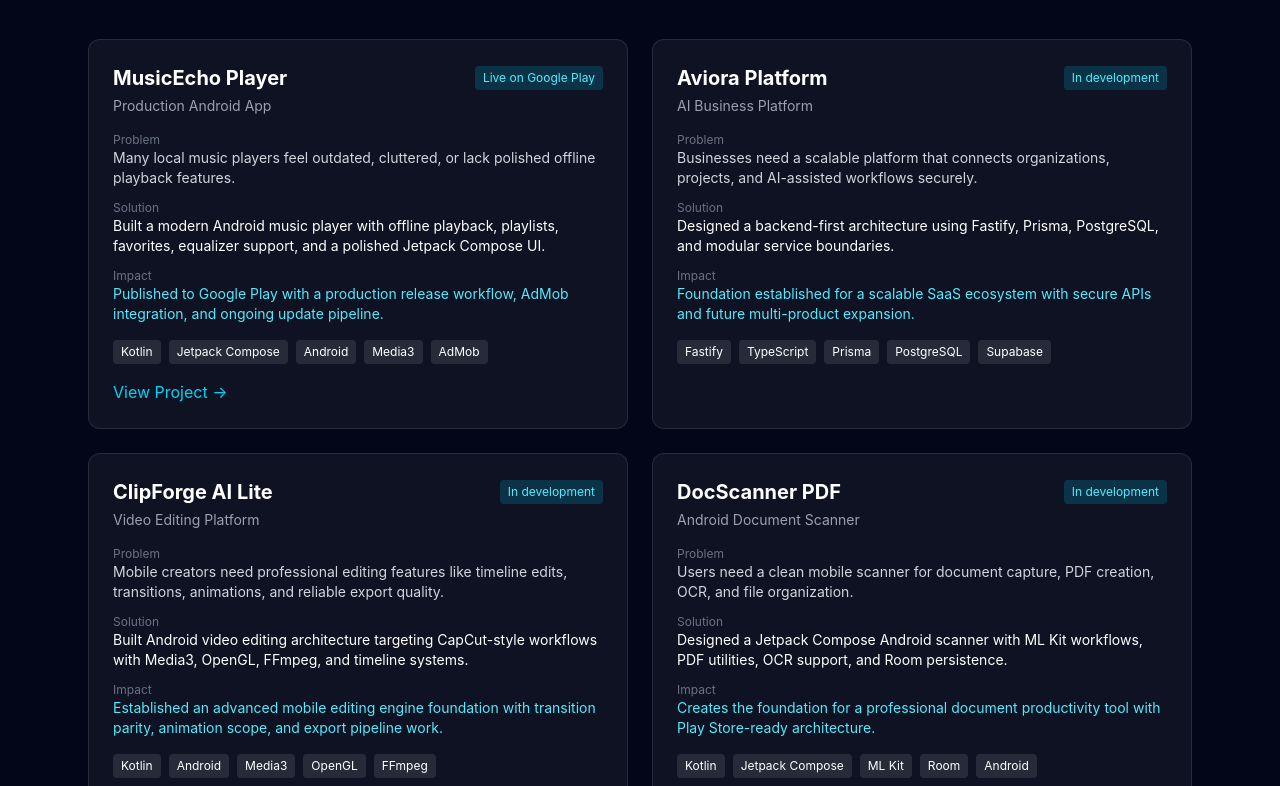
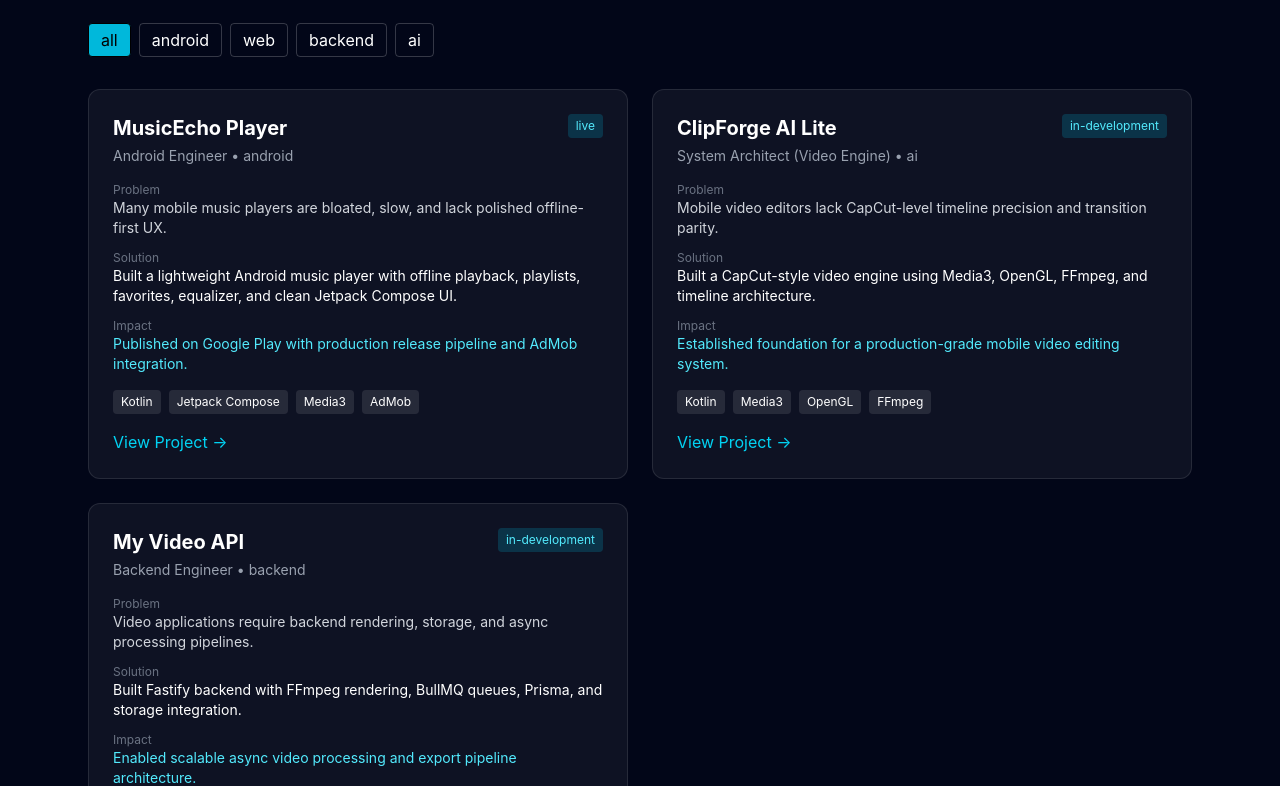
Before and after one commit to cajazi/cajazi.github.io, a React (Vite) app: page / in a window 1280 px wide. Shown: the part 2374-3160 px from the top of the page. Built offline with nearby package versions, Linux system fonts and the light colour scheme.

Commit message:
Implement v5 premium portfolio architecture

```diff
--- a/package.json
+++ b/package.json
@@ -11,7 +11,7 @@
     "react": "^19.0.0",
     "react-dom": "^19.0.0",
     "react-icons": "^5.0.0",
-    "react-router-dom": "^7.0.0"
+    "react-router-dom": "^7.18.1"
   },
   "devDependencies": {
     "@tailwindcss/vite": "^4.3.2",
--- a/src/components/sections/ProjectsSection.tsx
+++ b/src/components/sections/ProjectsSection.tsx
@@ -1,23 +1,44 @@
-import { projects } from "../../data/projects";
+import { useState } from "react";
+import { Link } from "react-router-dom";
+import { projectDataSource } from "../../data/projects";
 
 export function ProjectsSection() {
+  const [filter, setFilter] = useState<"all" | "android" | "web" | "backend" | "ai">("all");
+
+  const filteredProjects = projectDataSource.getAll().filter(
+    (p) => filter === "all" || p.category === filter
+  );
+
   return (
     <section id="projects" className="px-6 py-20 max-w-6xl mx-auto">
-      <h2 className="text-3xl font-bold text-white mb-10">
-        Projects
-      </h2>
+      <h2 className="text-3xl font-bold mb-6">Projects</h2>
 
+      {/* FILTER BAR */}
+      <div className="flex gap-2 mb-8 flex-wrap">
+        {["all", "android", "web", "backend", "ai"].map((cat) => (
+          <button
+            key={cat}
+            onClick={() => setFilter(cat as any)}
+            className={`px-3 py-1 rounded text-sm border transition ${
+              filter === cat
+                ? "bg-cyan-500 text-black"
+                : "border-white/20 text-white"
+            }`}
+          >
+            {cat}
+          </button>
+        ))}
+      </div>
+
+      {/* GRID */}
       <div className="grid md:grid-cols-2 gap-6">
-        {projects.map((project) => (
+        {filteredProjects.map((project) => (
           <div
-            key={project.name}
+            key={project.id}
             className="p-6 rounded-xl border border-white/10 bg-white/5"
           >
-            {/* Header */}
-            <div className="flex justify-between items-center">
-              <h3 className="text-xl font-bold text-white">
-                {project.name}
-              </h3>
+            <div className="flex justify-between items-start">
+              <h3 className="text-xl font-bold">{project.title}</h3>
 
               <span className="text-xs px-2 py-1 rounded bg-cyan-500/20 text-cyan-300">
                 {project.status}
@@ -25,50 +46,41 @@
             </div>
 
             <p className="text-sm text-gray-400 mt-1">
-              {project.category}
+              {project.role} • {project.category}
             </p>
 
-            {/* Problem */}
-            <div className="mt-4">
-              <p className="text-xs text-gray-500">Problem</p>
-              <p className="text-sm text-gray-300">{project.problem}</p>
+            <div className="mt-4 text-sm text-gray-300">
+              <p className="text-gray-500 text-xs">Problem</p>
+              <p>{project.problem}</p>
             </div>
 
-            {/* Solution */}
-            <div className="mt-3">
-              <p className="text-xs text-gray-500">Solution</p>
-              <p className="text-sm text-white">{project.solution}</p>
+            <div className="mt-3 text-sm">
+              <p className="text-gray-500 text-xs">Solution</p>
+              <p className="text-white">{project.solution}</p>
             </div>
 
-            {/* Impact */}
-            <div className="mt-3">
-              <p className="text-xs text-gray-500">Impact</p>
-              <p className="text-sm text-cyan-300">{project.impact}</p>
+            <div className="mt-3 text-sm">
+              <p className="text-gray-500 text-xs">Impact</p>
+              <p className="text-cyan-300">{project.impact}</p>
             </div>
 
-            {/* Tech stack */}
-            <div className="mt-4 flex flex-wrap gap-2">
-              {project.technologies.map((tech) => (
+            <div className="flex flex-wrap gap-2 mt-4">
+              {project.tech.map((t) => (
                 <span
-                  key={tech}
+                  key={t}
                   className="text-xs px-2 py-1 rounded bg-white/10"
                 >
-                  {tech}
+                  {t}
                 </span>
               ))}
             </div>
 
-            {/* Optional link */}
-            {project.url && (
-              <a
-                href={project.url}
-                target="_blank"
-                rel="noreferrer"
-                className="inline-block mt-4 text-sm text-cyan-400 hover:underline"
-              >
-                View Project →
-              </a>
-            )}
+            <Link
+              to={`/projects/${project.slug}`}
+              className="inline-block mt-4 text-sm text-cyan-400 hover:underline"
+            >
+              View Project →
+            </Link>
           </div>
         ))}
       </div>
--- a/src/data/projects.ts
+++ b/src/data/projects.ts
@@ -1,59 +1,125 @@
 export type Project = {
-  name: string;
-  category: string;
-  status: string;
+  id: string;
+  title: string;
+  slug: string;
+
+  category: "android" | "web" | "backend" | "ai";
+
+  status: "live" | "in-development";
+
+  role: string;
+
   problem: string;
   solution: string;
   impact: string;
-  technologies: string[];
-  url?: string;
+
+  tech: string[];
+
+  featured: boolean;
+
+  links?: {
+    live?: string;
+    github?: string;
+    store?: string;
+  };
+
+  expandableSections?: {
+    title: string;
+    content: string;
+  }[];
+
+  media?: {
+    label: string;
+  }[];
 };
+
+export interface IDataSource<T extends { slug: string; featured: boolean }> {
+  getAll(): T[];
+  getBySlug(slug: string): T | undefined;
+  getFeatured(): T[];
+}
 
 export const projects: Project[] = [
   {
-    name: "MusicEcho Player",
-    category: "Production Android App",
-    status: "Live on Google Play",
-    problem: "Many local music players feel outdated, cluttered, or lack polished offline playback features.",
-    solution: "Built a modern Android music player with offline playback, playlists, favorites, equalizer support, and a polished Jetpack Compose UI.",
-    impact: "Published to Google Play with a production release workflow, AdMob integration, and ongoing update pipeline.",
-    technologies: ["Kotlin", "Jetpack Compose", "Android", "Media3", "AdMob"],
-    url: "https://play.google.com/store/apps/details?id=com.dev.musicechoplayer"
+    id: "musicecho",
+    title: "MusicEcho Player",
+    slug: "musicecho-player",
+    category: "android",
+    status: "live",
+    role: "Android Engineer",
+
+    problem:
+      "Many mobile music players are bloated, slow, and lack polished offline-first UX.",
+
+    solution:
+      "Built a lightweight Android music player with offline playback, playlists, favorites, equalizer, and clean Jetpack Compose UI.",
+
+    impact:
+      "Published on Google Play with production release pipeline and AdMob integration.",
+
+    tech: ["Kotlin", "Jetpack Compose", "Media3", "AdMob"],
+
+    featured: true,
+
+    links: {
+      store:
+        "https://play.google.com/store/apps/details?id=com.dev.musicechoplayer"
+    }
   },
+
   {
-    name: "Aviora Platform",
-    category: "AI Business Platform",
-    status: "In development",
-    problem: "Businesses need a scalable platform that connects organizations, projects, and AI-assisted workflows securely.",
-    solution: "Designed a backend-first architecture using Fastify, Prisma, PostgreSQL, and modular service boundaries.",
-    impact: "Foundation established for a scalable SaaS ecosystem with secure APIs and future multi-product expansion.",
-    technologies: ["Fastify", "TypeScript", "Prisma", "PostgreSQL", "Supabase"]
+    id: "clipforge",
+    title: "ClipForge AI Lite",
+    slug: "clipforge-ai-lite",
+    category: "ai",
+    status: "in-development",
+    role: "System Architect (Video Engine)",
+
+    problem:
+      "Mobile video editors lack CapCut-level timeline precision and transition parity.",
+
+    solution:
+      "Built a CapCut-style video engine using Media3, OpenGL, FFmpeg, and timeline architecture.",
+
+    impact:
+      "Established foundation for a production-grade mobile video editing system.",
+
+    tech: ["Kotlin", "Media3", "OpenGL", "FFmpeg"],
+
+    featured: true
   },
+
   {
-    name: "ClipForge AI Lite",
-    category: "Video Editing Platform",
-    status: "In development",
-    problem: "Mobile creators need professional editing features like timeline edits, transitions, animations, and reliable export quality.",
-    solution: "Built Android video editing architecture targeting CapCut-style workflows with Media3, OpenGL, FFmpeg, and timeline systems.",
-    impact: "Established an advanced mobile editing engine foundation with transition parity, animation scope, and export pipeline work.",
-    technologies: ["Kotlin", "Android", "Media3", "OpenGL", "FFmpeg"]
-  },
-  {
-    name: "DocScanner PDF",
-    category: "Android Document Scanner",
-    status: "In development",
-    problem: "Users need a clean mobile scanner for document capture, PDF creation, OCR, and file organization.",
-    solution: "Designed a Jetpack Compose Android scanner with ML Kit workflows, PDF utilities, OCR support, and Room persistence.",
-    impact: "Creates the foundation for a professional document productivity tool with Play Store-ready architecture.",
-    technologies: ["Kotlin", "Jetpack Compose", "ML Kit", "Room", "Android"]
-  },
-  {
-    name: "My Video API",
-    category: "Video Processing Backend",
-    status: "In development",
-    problem: "Video applications need backend rendering, storage, edit specifications, and asynchronous processing.",
-    solution: "Built a Fastify backend with edit spec contracts, BullMQ workers, Prisma persistence, storage integration, and FFmpeg rendering.",
-    impact: "Provides the backend foundation for scalable video processing workflows and future creative applications.",
-    technologies: ["Fastify", "TypeScript", "BullMQ", "Prisma", "FFmpeg"]
+    id: "my-video-api",
+    title: "My Video API",
+    slug: "my-video-api",
+    category: "backend",
+    status: "in-development",
+    role: "Backend Engineer",
+
+    problem:
+      "Video applications require backend rendering, storage, and async processing pipelines.",
+
+    solution:
+      "Built Fastify backend with FFmpeg rendering, BullMQ queues, Prisma, and storage integration.",
+
+    impact:
+      "Enabled scalable async video processing and export pipeline architecture.",
+
+    tech: ["Fastify", "TypeScript", "FFmpeg", "BullMQ", "Prisma", "PostgreSQL"],
+
+    featured: false
   }
 ];
+
+export const projectDataSource: IDataSource<Project> = {
+  getAll() {
+    return projects;
+  },
+  getBySlug(slug) {
+    return projects.find((project) => project.slug === slug);
+  },
+  getFeatured() {
+    return projects.filter((project) => project.featured);
+  }
+};
--- a/src/pages/HomePage.tsx
+++ b/src/pages/HomePage.tsx
@@ -1,17 +1,54 @@
+import { lazy, Suspense, useEffect } from "react";
 import { HeroSection } from "../components/sections/HeroSection";
-import { AboutSection } from "../components/sections/AboutSection";
-import { SkillsSection } from "../components/sections/SkillsSection";
-import { ProjectsSection } from "../components/sections/ProjectsSection";
-import { ContactSection } from "../components/sections/ContactSection";
+
+const AboutSection = lazy(() =>
+  import("../components/sections/AboutSection").then((m) => ({
+    default: m.AboutSection,
+  }))
+);
+
+const SkillsSection = lazy(() =>
+  import("../components/sections/SkillsSection").then((m) => ({
+    default: m.SkillsSection,
+  }))
+);
+
+const ProjectsSection = lazy(() =>
+  import("../components/sections/ProjectsSection").then((m) => ({
+    default: m.ProjectsSection,
+  }))
+);
+
+const ContactSection = lazy(() =>
+  import("../components/sections/ContactSection").then((m) => ({
+    default: m.ContactSection,
+  }))
+);
 
 export function HomePage() {
+  useEffect(() => {
+    let canonical = document.querySelector<HTMLLinkElement>(
+      'link[rel="canonical"]'
+    );
+
+    if (!canonical) {
+      canonical = document.createElement("link");
+      canonical.rel = "canonical";
+      document.head.appendChild(canonical);
+    }
+
+    canonical.href = new URL("/", window.location.origin).href;
+  }, []);
+
   return (
     <>
       <HeroSection />
-      <AboutSection />
-      <SkillsSection />
-      <ProjectsSection />
-      <ContactSection />
+      <Suspense fallback={null}>
+        <AboutSection />
+        <SkillsSection />
+        <ProjectsSection />
+        <ContactSection />
+      </Suspense>
     </>
   );
 }
--- a/src/pages/NotFoundPage.tsx
+++ b/src/pages/NotFoundPage.tsx
@@ -1,6 +1,7 @@
 export function NotFoundPage() {
   return (
-    <section className="mx-auto max-w-6xl px-6 py-24">
+    <section className="mx-auto flex min-h-[60vh] max-w-6xl items-center justify-center px-6 py-24 text-center">
+      <div>
         <h1 className="text-4xl font-bold text-white">Page not found</h1>
         <p className="mt-4 text-slate-300">
           The page you're looking for doesn't exist.
@@ -11,6 +12,7 @@
         >
           Go home
         </a>
+      </div>
     </section>
-  )
+  );
 }
--- /dev/null
+++ b/src/pages/ProjectDetailPage.tsx
@@ -0,0 +1,142 @@
+import { useEffect, useState } from "react";
+import { useParams } from "react-router-dom";
+import { projectDataSource } from "../data/projects";
+
+export function ProjectDetailPage() {
+  const { slug } = useParams();
+  const project = slug ? projectDataSource.getBySlug(slug) : undefined;
+  const [expanded, setExpanded] = useState<string | null>(null);
+
+  useEffect(() => {
+    if (!project) {
+      return;
+    }
+
+    document.title = `${project.title} | Case Study`;
+
+    let description = document.querySelector<HTMLMetaElement>(
+      'meta[name="description"]'
+    );
+
+    if (!description) {
+      description = document.createElement("meta");
+      description.name = "description";
+      document.head.appendChild(description);
+    }
+
+    description.content = project.problem;
+
+    let canonical = document.querySelector<HTMLLinkElement>(
+      'link[rel="canonical"]'
+    );
+
+    if (!canonical) {
+      canonical = document.createElement("link");
+      canonical.rel = "canonical";
+      document.head.appendChild(canonical);
+    }
+
+    canonical.href = new URL(`/projects/${project.slug}`, window.location.origin)
+      .href;
+  }, [project]);
+
+  if (!project) {
+    return (
+      <section className="mx-auto flex min-h-[60vh] max-w-6xl items-center justify-center px-6 py-24 text-center">
+        <div>
+          <h1 className="text-4xl font-bold text-white">Project not found</h1>
+          <p className="mt-4 text-slate-300">
+            The project you're looking for doesn't exist.
+          </p>
+        </div>
+      </section>
+    );
+  }
+
+  return (
+    <section className="mx-auto max-w-6xl px-6 py-20">
+      <div className="max-w-3xl">
+        <p className="text-sm text-cyan-300">
+          {project.role} &bull; {project.category}
+        </p>
+        <h1 className="mt-3 text-4xl font-bold text-white">{project.title}</h1>
+        <span className="mt-4 inline-block rounded bg-cyan-500/20 px-2 py-1 text-xs text-cyan-300">
+          {project.status}
+        </span>
+      </div>
+
+      <div className="mt-10 grid gap-6 md:grid-cols-3">
+        <div className="rounded-xl border border-white/10 bg-white/5 p-6">
+          <p className="text-xs text-gray-500">Problem</p>
+          <p className="mt-3 text-sm text-gray-300">{project.problem}</p>
+        </div>
+
+        <div className="rounded-xl border border-white/10 bg-white/5 p-6">
+          <p className="text-xs text-gray-500">Solution</p>
+          <p className="mt-3 text-sm text-white">{project.solution}</p>
+        </div>
+
+        <div className="rounded-xl border border-white/10 bg-white/5 p-6">
+          <p className="text-xs text-gray-500">Impact</p>
+          <p className="mt-3 text-sm text-cyan-300">{project.impact}</p>
+        </div>
+      </div>
+
+      <div className="mt-8 rounded-xl border border-white/10 bg-white/5 p-6">
+        <p className="text-xs text-gray-500">Media</p>
+        <div className="mt-4 grid gap-3 sm:grid-cols-2">
+          {(project.media ?? [{ label: "Media placeholder" }]).map((item) => (
+            <div
+              key={item.label}
+              className="flex min-h-32 items-center justify-center rounded-lg border border-dashed border-white/20 text-sm text-slate-400"
+            >
+              {item.label}
+            </div>
+          ))}
+        </div>
+      </div>
+
+      {!!project.expandableSections?.length && (
+        <div className="mt-8 space-y-3">
+          {project.expandableSections.map((section) => (
+            <div
+              key={section.title}
+              className="rounded-xl border border-white/10 bg-white/5 p-6"
+            >
+              <button
+                className="w-full text-left text-sm font-semibold text-white"
+                onClick={() =>
+                  setExpanded(expanded === section.title ? null : section.title)
+                }
+              >
+                {section.title}
+              </button>
+              {expanded === section.title && (
+                <p className="mt-3 text-sm text-slate-300">{section.content}</p>
+              )}
+            </div>
+          ))}
+        </div>
+      )}
+
+      <div className="mt-8 flex flex-wrap gap-2">
+        {project.tech.map((item) => (
+          <span key={item} className="rounded bg-white/10 px-2 py-1 text-xs">
+            {item}
+          </span>
+        ))}
+      </div>
+
+      {project.links?.store && (
+        <a
+          href={project.links.store}
+          target="_blank"
+          rel="noreferrer"
+          className="mt-8 inline-block text-sm text-cyan-400 hover:underline"
+        >
+          View Project &rarr;
+        </a>
+      )}
+    </section>
+  );
+}
--- a/src/router/AppRouter.tsx
+++ b/src/router/AppRouter.tsx
@@ -1,10 +1,17 @@
 import { lazy, Suspense } from "react";
 import { createBrowserRouter } from "react-router-dom";
 import { RootLayout } from "../layouts/RootLayout";
+import { HomePage } from "../pages/HomePage";
 
-const HomePage = lazy(() =>
-  import("../pages/HomePage").then((module) => ({
-    default: module.HomePage,
+const ProjectDetailPage = lazy(() =>
+  import("../pages/ProjectDetailPage").then((m) => ({
+    default: m.ProjectDetailPage,
+  }))
+);
+
+const NotFoundPage = lazy(() =>
+  import("../pages/NotFoundPage").then((m) => ({
+    default: m.NotFoundPage,
   }))
 );
 
@@ -15,9 +22,21 @@
     children: [
       {
         index: true,
+        element: <HomePage />,
+      },
+      {
+        path: "/projects/:slug",
         element: (
           <Suspense fallback={<div className="p-6 text-white">Loading...</div>}>
-            <HomePage />
+            <ProjectDetailPage />
+          </Suspense>
+        ),
+      },
+      {
+        path: "*",
+        element: (
+          <Suspense fallback={<div className="p-6 text-white">Loading...</div>}>
+            <NotFoundPage />
           </Suspense>
         ),
       },
```
Also changed, not shown: index.html (+19 -0 lines), public/404.html (+7 -5 lines), src/components/sections/HeroSection.tsx (+14 -37 lines), vite.config.ts (+9 -0 lines), src/main.tsx (line endings or trailing spaces), 1 other file (tests, documents, lock files or other folders). Lines whose indentation alone changed are shown as unchanged.
